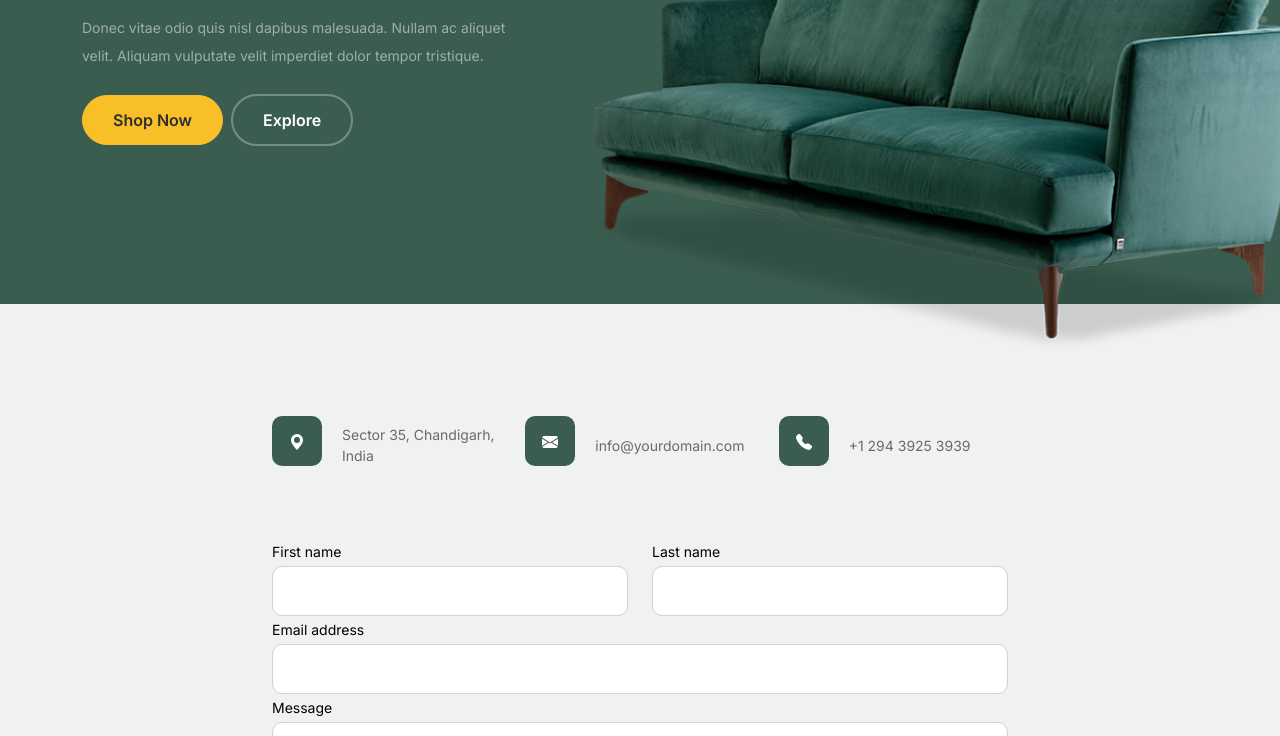
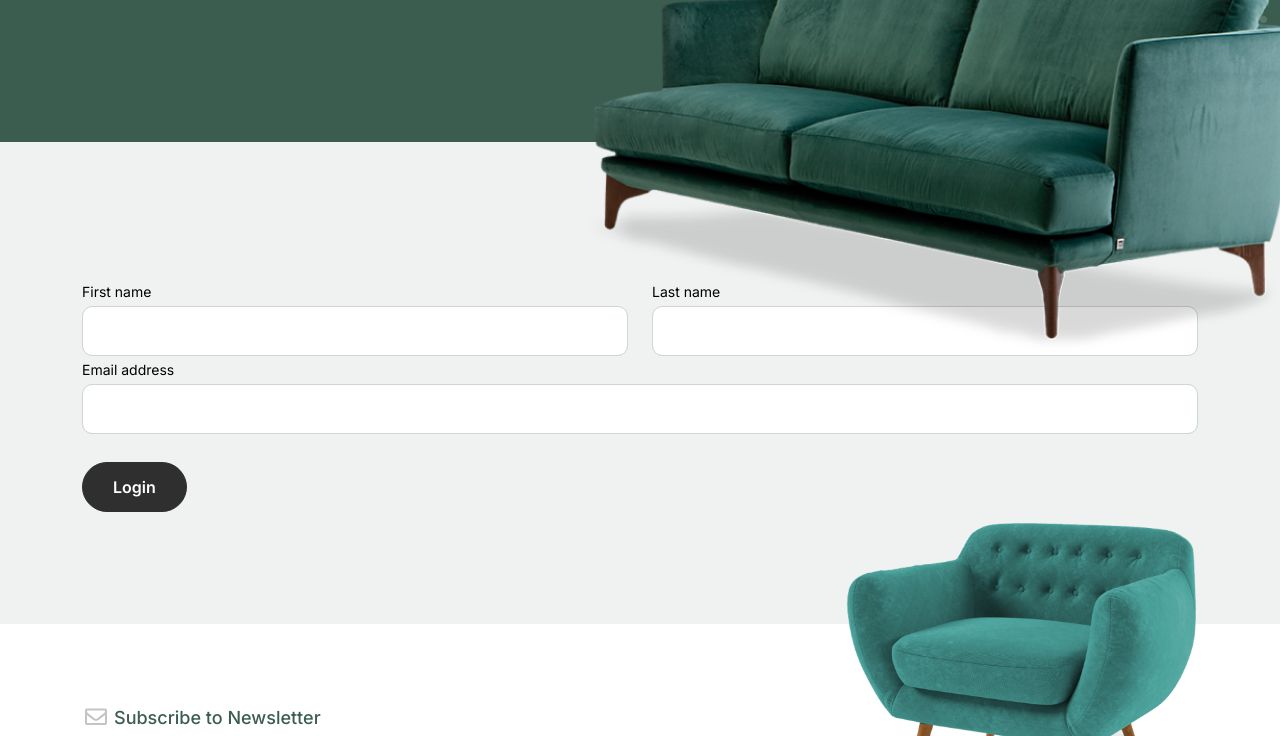
Before and after one commit to parth2teja23/furni, a plain HTML site: page furni-1.0.0/contact.html in a window 1280 px wide. Shown: the part 246-982 px from the top of the page. Drawn offline with Linux system fonts and the light colour scheme.

Commit message:
finalization

```diff
--- a/furni-1.0.0/contact.html
+++ b/furni-1.0.0/contact.html
@@ -45,7 +45,7 @@
 						<li><a class="nav-link" href="about.html">About us</a></li>
 						<li><a class="nav-link" href="ar.html">AR</a></li>
 						<li><a class="nav-link" href="blog.html">Blog</a></li>
-						<li class="active"><a class="nav-link" href="contact.html">Contact us</a></li>
+						<li class="active"><a class="nav-link" href="contact.html">Login</a></li>
 					</ul>
 
 					<ul class="custom-navbar-cta navbar-nav mb-2 mb-md-0 ms-5">
@@ -64,9 +64,8 @@
 					<div class="row justify-content-between">
 						<div class="col-lg-5">
 							<div class="intro-excerpt">
-								<h1>Contact</h1>
-								<p class="mb-4">Donec vitae odio quis nisl dapibus malesuada. Nullam ac aliquet velit. Aliquam vulputate velit imperdiet dolor tempor tristique.</p>
-								<p><a href="" class="btn btn-secondary me-2">Shop Now</a><a href="#" class="btn btn-white-outline">Explore</a></p>
+								<h1>Login</h1>
+								<p class="mb-4"></p>
 							</div>
 						</div>
 						<div class="col-lg-7">
@@ -91,45 +90,11 @@
             <div class="col-md-8 col-lg-8 pb-4">
 
 
-              <div class="row mb-5">
-                <div class="col-lg-4">
-                  <div  class="service no-shadow align-items-center link horizontal d-flex active" data-aos="fade-left" data-aos-delay="0">
-                    <div class="service-icon color-1 mb-4">
-                      <svg xmlns="http://www.w3.org/2000/svg" width="16" height="16" fill="currentColor" class="bi bi-geo-alt-fill" viewBox="0 0 16 16">
-                        <path d="M8 16s6-5.686 6-10A6 6 0 0 0 2 6c0 4.314 6 10 6 10zm0-7a3 3 0 1 1 0-6 3 3 0 0 1 0 6z"/>
-                      </svg>
-                    </div> <!-- /.icon -->
-                    <div class="service-contents">
-                      <p>Sector 35, Chandigarh, India</p>
-                    </div> <!-- /.service-contents-->
-                  </div> <!-- /.service -->
-                </div>
 
-                <div class="col-lg-4">
-                  <div  class="service no-shadow align-items-center link horizontal d-flex active" data-aos="fade-left" data-aos-delay="0">
-                    <div class="service-icon color-1 mb-4">
-                      <svg xmlns="http://www.w3.org/2000/svg" width="16" height="16" fill="currentColor" class="bi bi-envelope-fill" viewBox="0 0 16 16">
-                        <path d="M.05 3.555A2 2 0 0 1 2 2h12a2 2 0 0 1 1.95 1.555L8 8.414.05 3.555zM0 4.697v7.104l5.803-3.558L0 4.697zM6.761 8.83l-6.57 4.027A2 2 0 0 0 2 14h12a2 2 0 0 0 1.808-1.144l-6.57-4.027L8 9.586l-1.239-.757zm3.436-.586L16 11.801V4.697l-5.803 3.546z"/>
-                      </svg>
-                    </div> <!-- /.icon -->
-                    <div class="service-contents">
-                      <p>info@yourdomain.com</p>
-                    </div> <!-- /.service-contents-->
-                  </div> <!-- /.service -->
-                </div>
 
-                <div class="col-lg-4">
-                  <div  class="service no-shadow align-items-center link horizontal d-flex active" data-aos="fade-left" data-aos-delay="0">
-                    <div class="service-icon color-1 mb-4">
-                      <svg xmlns="http://www.w3.org/2000/svg" width="16" height="16" fill="currentColor" class="bi bi-telephone-fill" viewBox="0 0 16 16">
-                        <path fill-rule="evenodd" d="M1.885.511a1.745 1.745 0 0 1 2.61.163L6.29 2.98c.329.423.445.974.315 1.494l-.547 2.19a.678.678 0 0 0 .178.643l2.457 2.457a.678.678 0 0 0 .644.178l2.189-.547a1.745 1.745 0 0 1 1.494.315l2.306 1.794c.829.645.905 1.87.163 2.611l-1.034 1.034c-.74.74-1.846 1.065-2.877.702a18.634 18.634 0 0 1-7.01-4.42 18.634 18.634 0 0 1-4.42-7.009c-.362-1.03-.037-2.137.703-2.877L1.885.511z"/>
-                      </svg>
-                    </div> <!-- /.icon -->
-                    <div class="service-contents">
-                      <p>+1 294 3925 3939</p>
-                    </div> <!-- /.service-contents-->
-                  </div> <!-- /.service -->
-                </div>
+
+
+
               </div>
 
               <form>
@@ -152,12 +117,9 @@
                   <input type="email" class="form-control" id="email">
                 </div>
 
-                <div class="form-group mb-5">
-                  <label class="text-black" for="message">Message</label>
-                  <textarea name="" class="form-control" id="message" cols="30" rows="5"></textarea>
-                </div>
+               <br>
 
-                <button type="submit" class="btn btn-primary-hover-outline">Send Message</button>
+                <button type="submit" class="btn btn-primary-hover-outline">Login</button>
               </form>
 
             </div>
```
Also changed, not shown: furni-1.0.0/index.html (+7 -7 lines).
